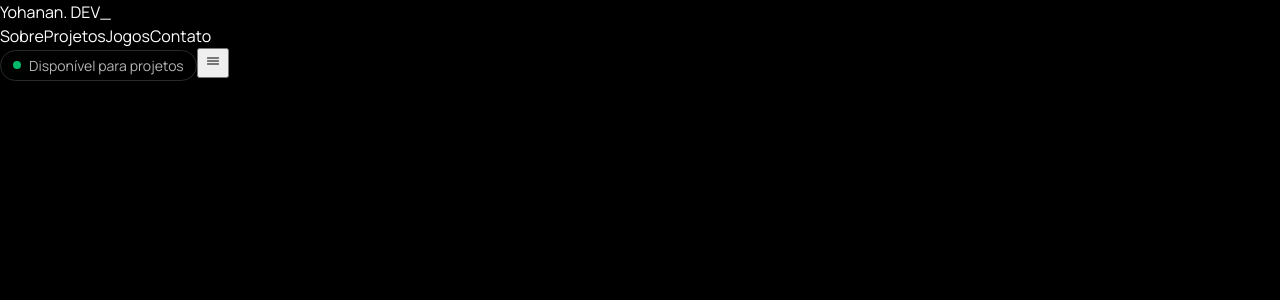
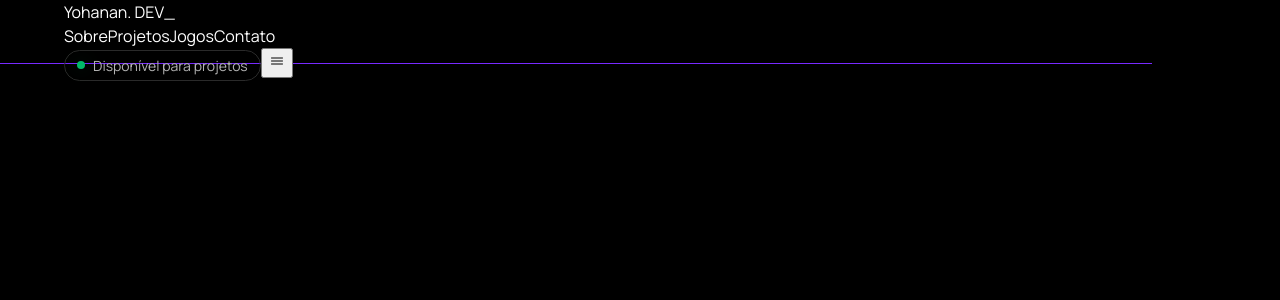
Before and after one commit to xtaz7c/portfolio, a React (Vite) app: page / in a window 1280 px wide. Shown: the top 300 px of the page. Built offline with nearby package versions, Linux system fonts and the light colour scheme.

Commit message:
[header] style prototype

```diff
--- a/src/components/Header/Header.css
+++ b/src/components/Header/Header.css
@@ -0,0 +1,8 @@
+.header{
+    height: 8vh;
+    width: 90%;
+    padding: 0 5%;
+    display: flex;
+    position: fixed;
+    border-bottom: 1px solid var(--hl-01);
+}
```
